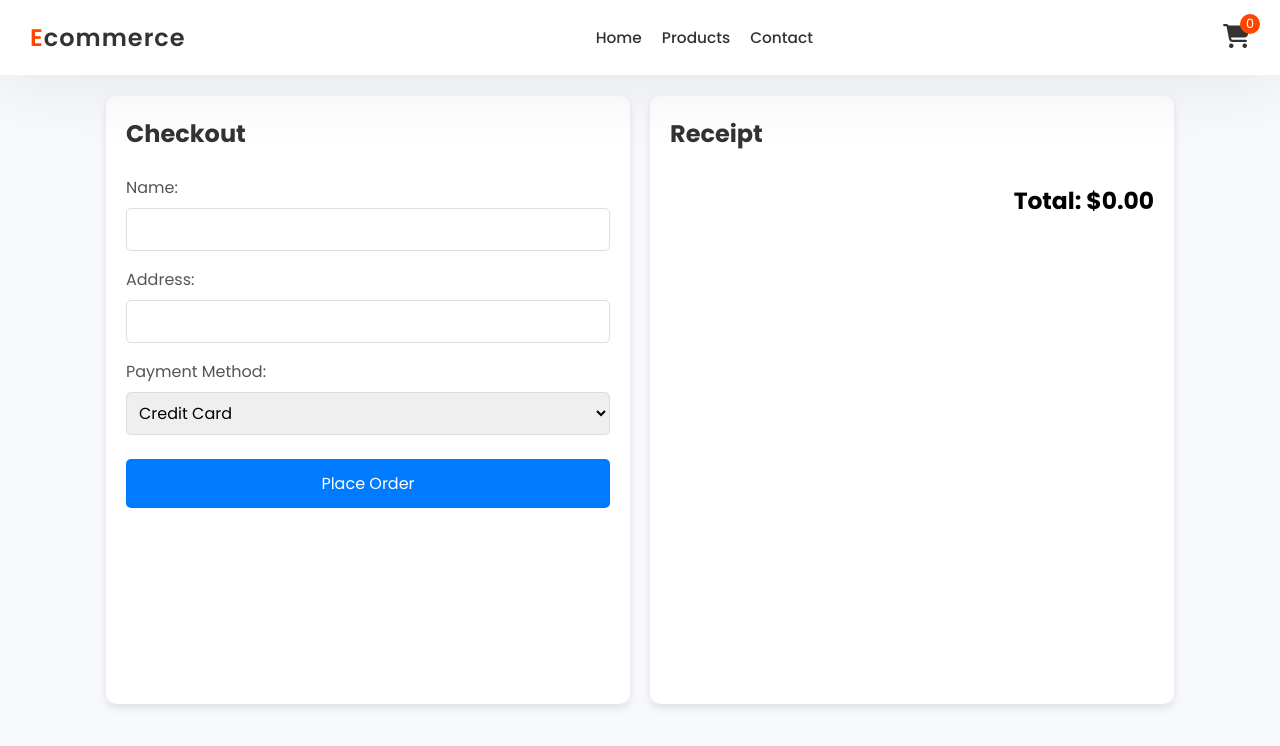
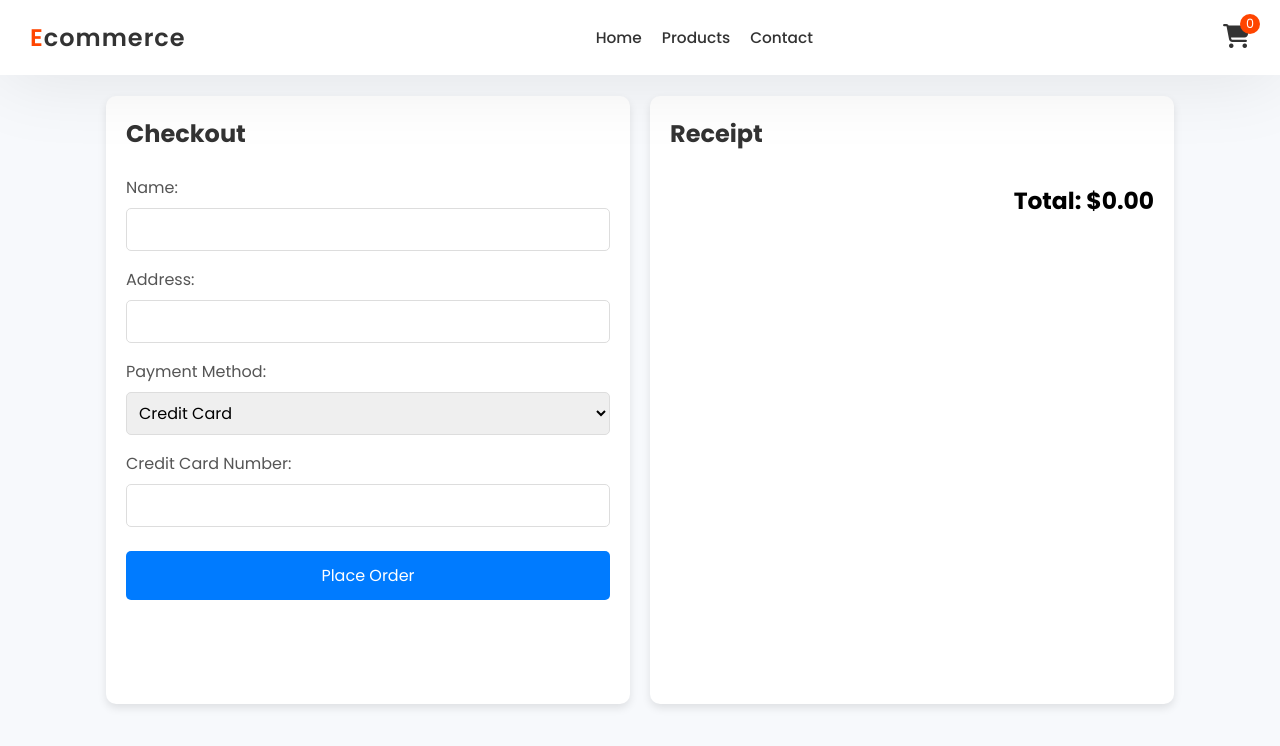
Before and after one commit to 19Vin70/e-commerce, a React (Vite) app: page /checkout in a window 1280 px wide. Shown: the top 746 px of the page. Built offline with nearby package versions, Linux system fonts and the light colour scheme.

Commit message:
New commit

```diff
--- a/src/App.jsx
+++ b/src/App.jsx
@@ -10,7 +10,11 @@ import ProductDetails from './pages/productDetails/ProductDetails';
 
 function App() {
   const [cartItems, setCartItems] = useState([]);
-  const [cartModal, setCartModal] = useState(false);
+  const [ cartModal, setCartModal ] = useState( false );
+
+  const clearCart = () => {
+    setCartItems([]);
+  };
 
   const handleCart = () => {
     setCartModal(!cartModal);
@@ -36,7 +40,7 @@ function App() {
         <Route path="/" element={<Home />} />
         <Route path="/products" element={<Products addToCart={addToCart} />} />
         <Route path="/products/:productId" element={<ProductDetails addToCart={addToCart} />} />
-        <Route path="/checkout" element={<Checkout cartItems={cartItems} />} />
+        <Route path="/checkout" element={<Checkout cartItems={cartItems} clearCart={clearCart} />} />
       </Routes>
       {cartModal && <CartModal cartItems={cartItems} setCartItems={setCartItems} />}
     </>
--- a/src/pages/checkout/Checkout.jsx
+++ b/src/pages/checkout/Checkout.jsx
@@ -1,11 +1,18 @@
-import React from 'react';
+import React, { useState } from 'react';
 import Swal from 'sweetalert2';
 import { useNavigate } from 'react-router-dom';
 import './Checkout.css';
 
-const Checkout = ({ cartItems }) => {
-  const total = cartItems.reduce( ( acc, item ) => acc + ( item.quantity * item.price ), 0 );
+const Checkout = ({ cartItems, clearCart }) => {
+  const total = cartItems.reduce((acc, item) => acc + item.quantity * item.price, 0);
   const navigate = useNavigate();
+  const [paymentMethod, setPaymentMethod] = useState('credit');
+  const [additionalInfo, setAdditionalInfo] = useState('');
+
+  const handlePaymentChange = (e) => {
+    setPaymentMethod(e.target.value);
+    setAdditionalInfo('');
+  };
 
   const handleSubmit = (e) => {
     e.preventDefault();
@@ -24,16 +31,17 @@ const Checkout = ({ cartItems }) => {
         popup: 'custom-swal-popup',
         title: 'custom-swal-title',
         content: 'custom-swal-content',
-        confirmButton: 'custom-swal-confirm-button'
-      }
+        confirmButton: 'custom-swal-confirm-button',
+      },
     }).then(() => {
+      clearCart();
       navigate('/products');
     });
   };
 
   return (
-    <div className='checkoutContainer'>
-      <div className='checkoutDetails'>
+    <div className="checkoutContainer">
+      <div className="checkoutDetails">
         <h2>Checkout</h2>
         <form onSubmit={handleSubmit}>
           <label>
@@ -46,19 +54,31 @@ const Checkout = ({ cartItems }) => {
           </label>
           <label>
             Payment Method:
-            <select name="payment" required>
+            <select name="payment" required onChange={handlePaymentChange}>
               <option value="credit">Credit Card</option>
               <option value="paypal">PayPal</option>
               <option value="cash">Cash on Delivery</option>
             </select>
           </label>
+          {paymentMethod === 'credit' && (
+            <label>
+              Credit Card Number:
+              <input type="text" name="cardNumber" required />
+            </label>
+          )}
+          {paymentMethod === 'paypal' && (
+            <label>
+              PayPal Email:
+              <input type="email" name="paypalEmail" required />
+            </label>
+          )}
           <button type="submit">Place Order</button>
         </form>
       </div>
-      <div className='receipt'>
+      <div className="receipt">
         <h2>Receipt</h2>
         {cartItems.map((item, index) => (
-          <div key={index} className='receiptItem'>
+          <div key={index} className="receiptItem">
             <img src={item.image} alt={item.title} />
             <div>
               <h3>{item.title}</h3>
@@ -68,7 +88,7 @@ const Checkout = ({ cartItems }) => {
             </div>
           </div>
         ))}
-        <div className='total'>
+        <div className="total">
           <h3>Total: ${total.toFixed(2)}</h3>
         </div>
       </div>
--- a/src/pages/productDetails/ProductDetails.css
+++ b/src/pages/productDetails/ProductDetails.css
@@ -55,6 +55,16 @@
   color: #333;
 }
 
+.addToCartButton {
+  padding: 10px 20px;
+  background: #28a745;
+  color: #fff;
+  border: none;
+  border-radius: 5px;
+  cursor: pointer;
+  font-size: 16px;
+  margin-top: 10px;
+}
 
 
 
```
